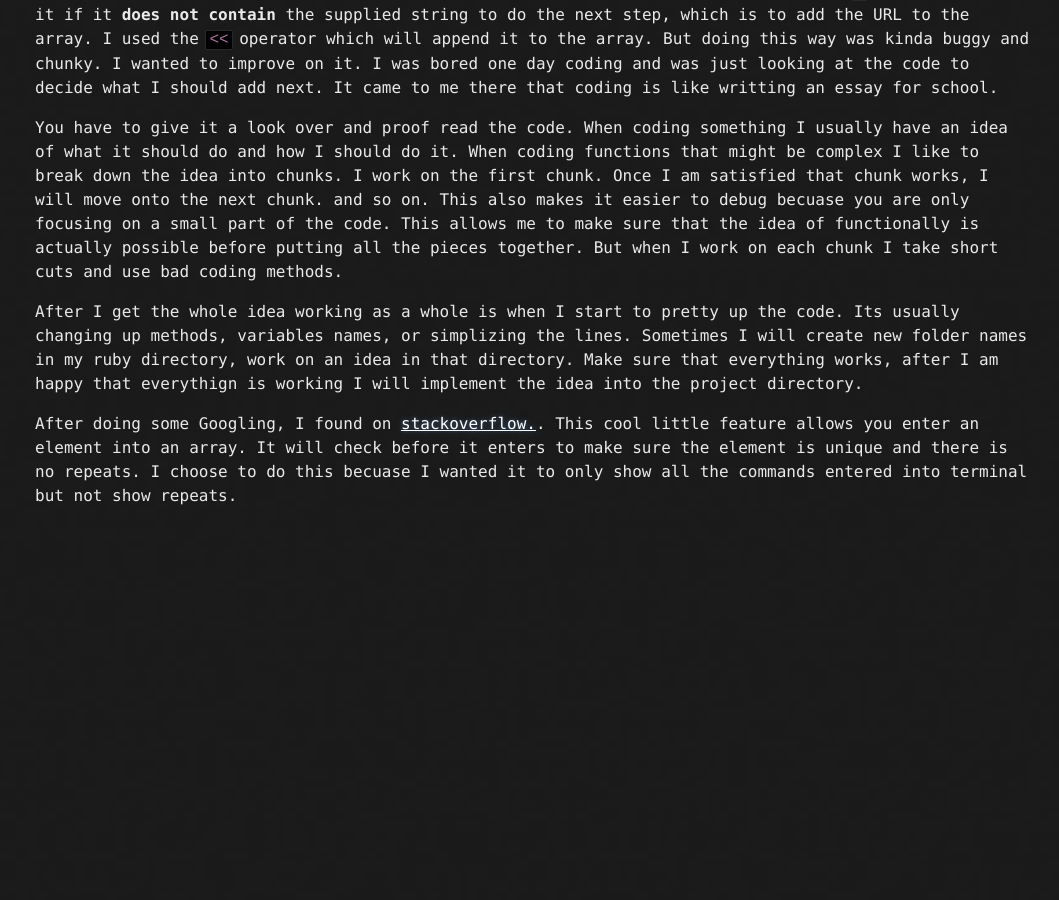
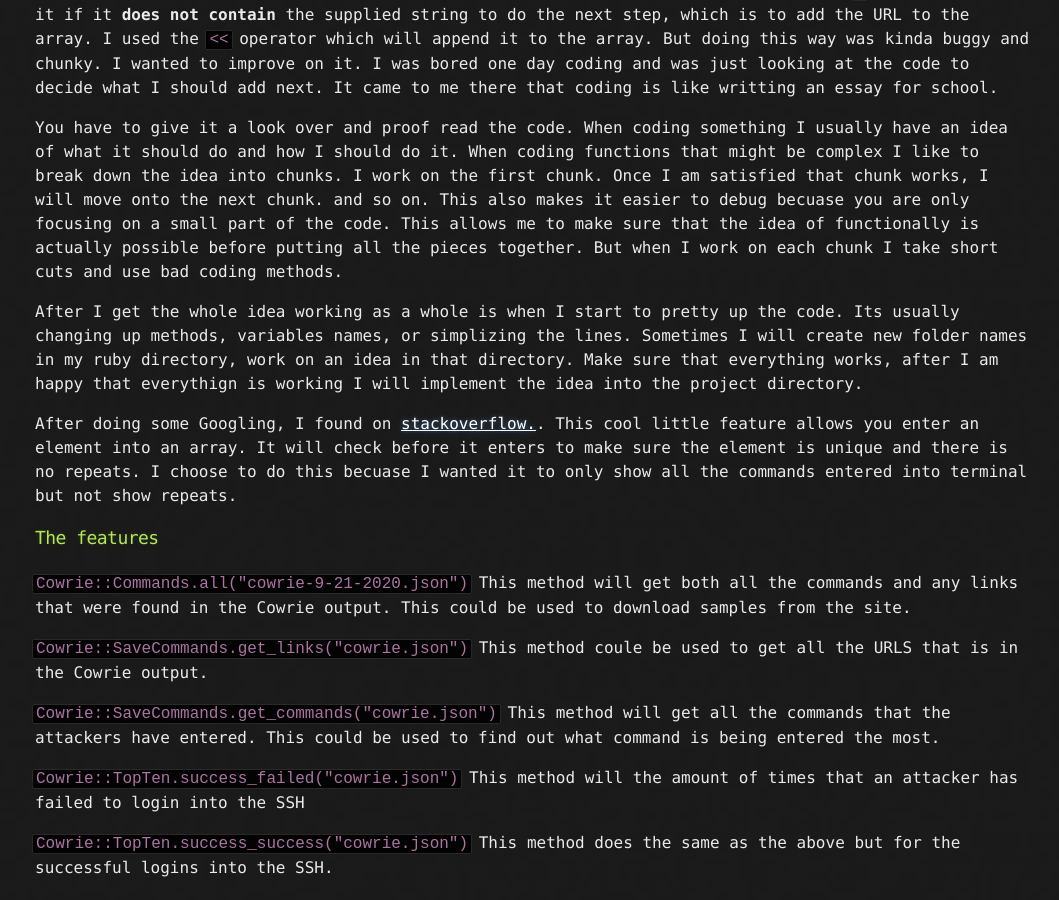
Before and after one commit to Michael-Meade/MinerFind, a Jekyll site: the page built from Projects/cowrie_log.md, in a window 1280 px wide and 900 px high, scrolled down 796 px. Shown: the whole window, without its empty margins (105-1164 px from the left). Built offline with Jekyll 4.4.1, drawn with Linux system fonts in a browser that asks for light colours; our own code applies the rules of GitHub Pages for plain Markdown files; the repository's description, which GitHub fills in, is left out; before the commit the page ends 1324 px from its top, so only the background shows below that.

Commit message:
Update cowrie_log.md

````diff
--- a/Projects/cowrie_log.md
+++ b/Projects/cowrie_log.md
@@ -18,3 +18,20 @@ Once I am satisfied  that chunk works, I will move onto the next chunk. and so o
 After I get the whole idea working as a whole is when I start to pretty up the code. Its usually changing up methods, variables names, or simplizing the lines.  Sometimes I will create new folder names in my ruby directory, work on an idea in that directory. Make sure that everything works, after I am happy that everythign is working I will implement the idea into the project directory. <br>
 
 After doing some Googling, I found on <a href="https://stackoverflow.com/questions/14004325/add-element-to-an-array-if-its-not-there-already">stackoverflow.</a>. This cool little feature allows you enter an element into an array. It will check before it enters to make sure the element is unique and there is no repeats. I choose to do this becuase I wanted it to only show all the commands entered into terminal but not show repeats.
+
+
+### The features
+```Cowrie::Commands.all("cowrie-9-21-2020.json")```
+This method will get both all the commands and any links that were found in the Cowrie output. This could be used to download samples from the site.
+
+```Cowrie::SaveCommands.get_links("cowrie.json") ```
+This method coule be used to get all the URLS that is in the Cowrie output.
+
+```Cowrie::SaveCommands.get_commands("cowrie.json")```
+This method will get all the commands that the attackers have entered. This could be used to find out what command is being entered the most.
+
+```Cowrie::TopTen.success_failed("cowrie.json")```
+This method will the amount of times that an attacker has failed to login into the SSH
+
+```Cowrie::TopTen.success_success("cowrie.json")```
+This method does the same as the above but for the successful logins into the SSH.
````
